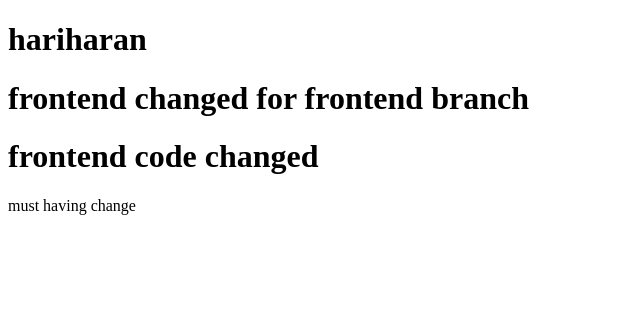
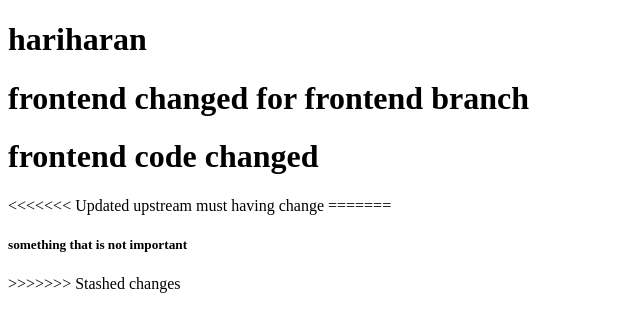
Before and after one commit to hariharan-1607/samplerepo, a plain HTML site: page index.html in a window 1280 px wide. Shown: the whole page, without its empty margins (0-640 px from the left). Drawn offline with Linux system fonts and the light colour scheme.

Commit message:
added all files including the stash file/previously deleted change

```diff
--- a/index.html
+++ b/index.html
@@ -7,6 +7,10 @@
     <h1>hariharan</h1>
     <h1>frontend changed for frontend branch</h1>
     <h1>frontend code changed</h1>
+<<<<<<< Updated upstream
     must having change
+=======
+    <h5>something that is not important</h5>
+>>>>>>> Stashed changes
 </body>
 </html>
```
